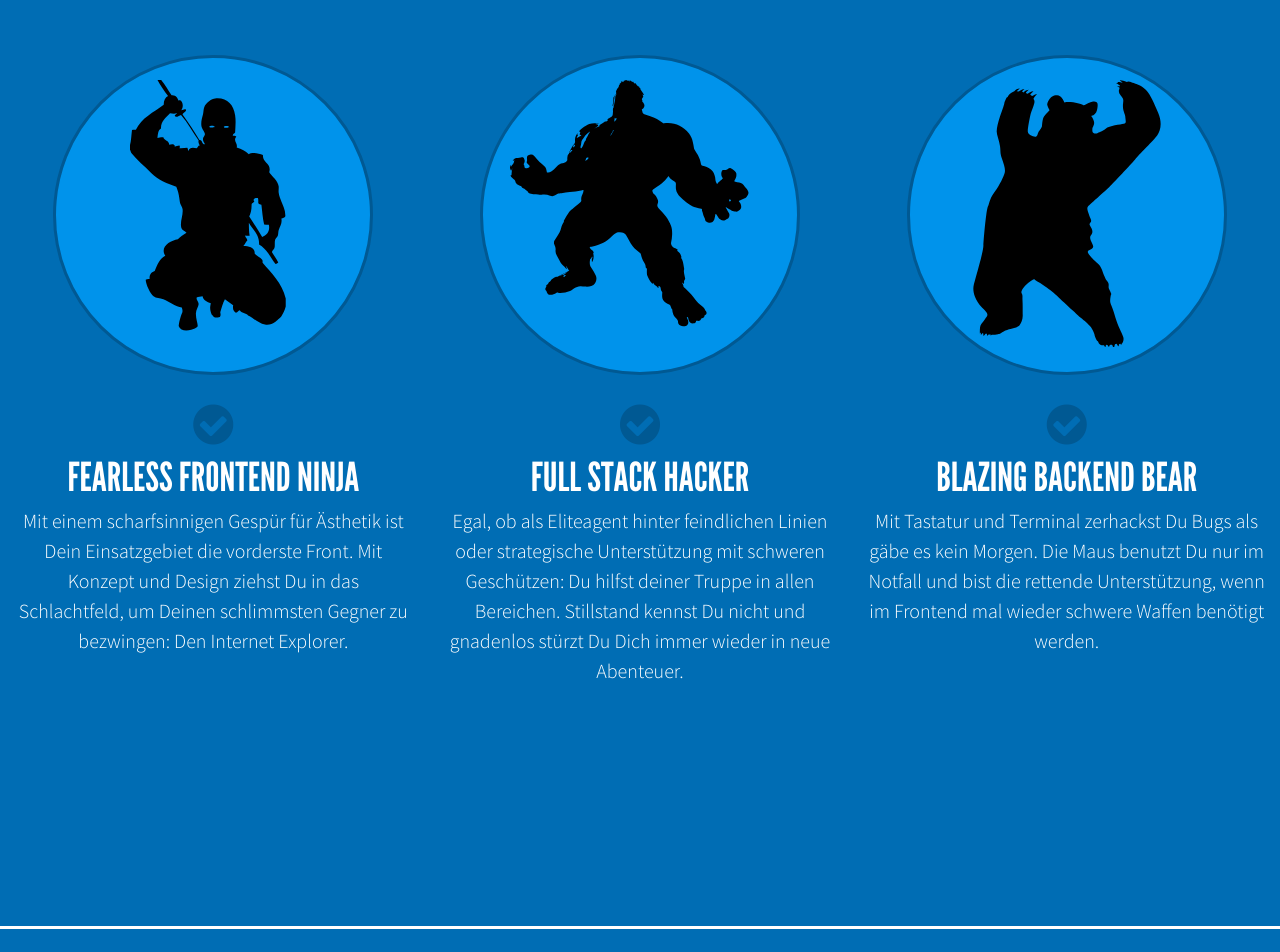
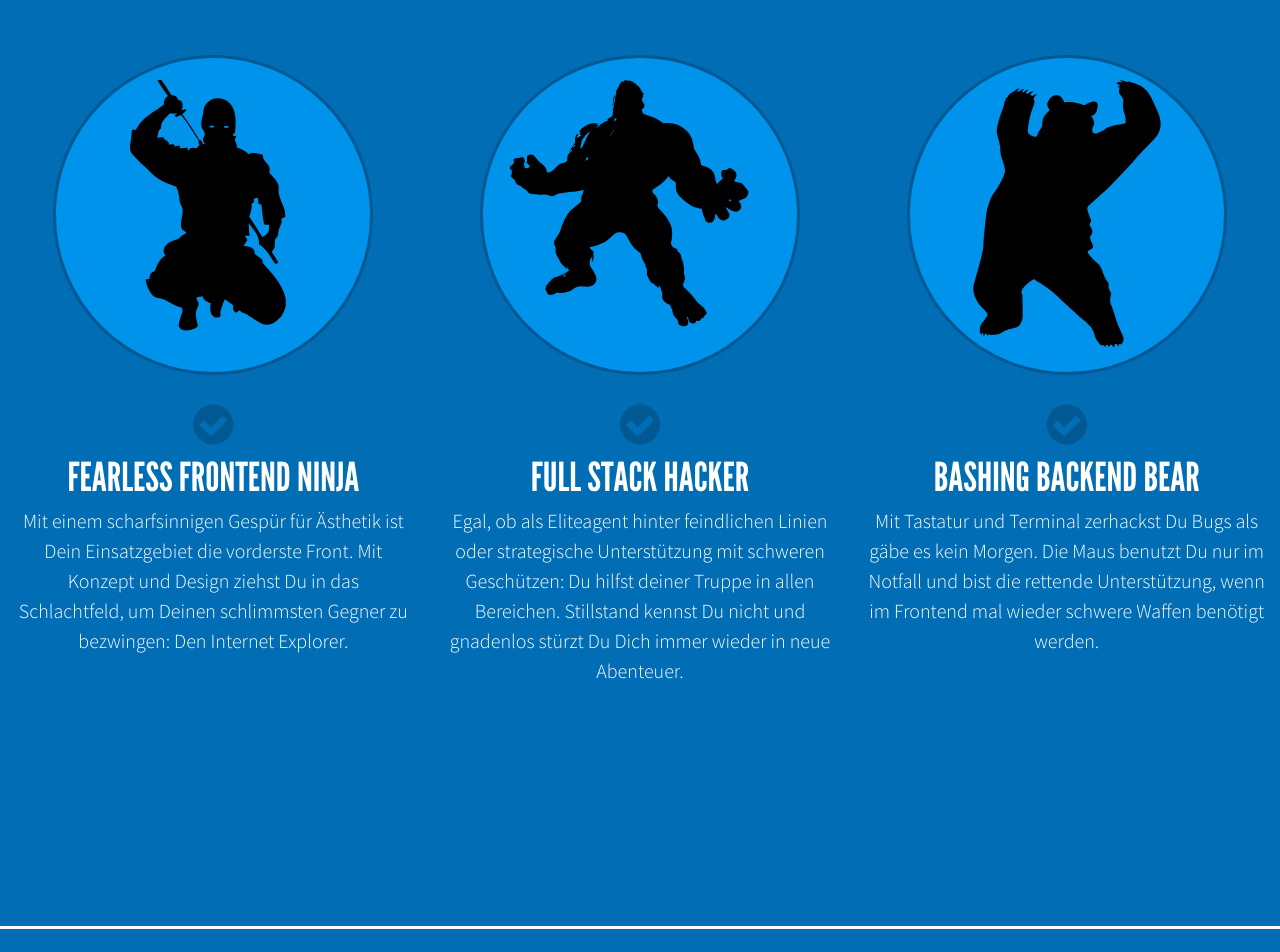
Before and after one commit to campudus/campudus.github.io, a Jekyll site: the page built from de/recruit/index.html, in a window 1280 px wide. Shown: the part 1578-2530 px from the top of the page. Built offline with Jekyll 4.4.1, drawn with Linux system fonts in a browser that asks for light colours.

Commit message:
Rename blazing to bashing backend bear
Signed-off-by: Joern Bernhardt <jb@campudus.com>

```diff
--- a/_sass/recruit/recruit-styles.scss
+++ b/_sass/recruit/recruit-styles.scss
@@ -408,7 +408,7 @@ html.no-touch {
       }
 
       .backend-bear {
-        background-image: url("/assets/recruit/blazing_backend_bear.svg");
+        background-image: url("/assets/recruit/bashing_backend_bear.svg");
       }
     }
 
@@ -422,7 +422,7 @@ html.no-touch {
       }
 
       .backend-bear {
-        background-image: url("/assets/recruit/blazing_backend_bear.png");
+        background-image: url("/assets/recruit/bashing_backend_bear.png");
       }
     }
   }
--- a/de/recruit/index.html
+++ b/de/recruit/index.html
@@ -119,7 +119,7 @@ Campudus
       </div>
       <i class="icon-check"></i>
 
-      <h3>Blazing Backend Bear</h3>
+      <h3>Bashing Backend Bear</h3>
 
       <p>Mit Tastatur und Terminal zerhackst Du Bugs als gäbe es kein Morgen. Die Maus benutzt Du nur im Notfall und
         bist die rettende Unterstützung, wenn im Frontend mal wieder schwere Waffen benötigt werden.
```
Also changed, not shown: assets/recruit/bashing_backend_bear.png (renamed from assets/recruit/blazing_backend_bear.png), assets/recruit/bashing_backend_bear.svg (renamed from assets/recruit/blazing_backend_bear.svg).
